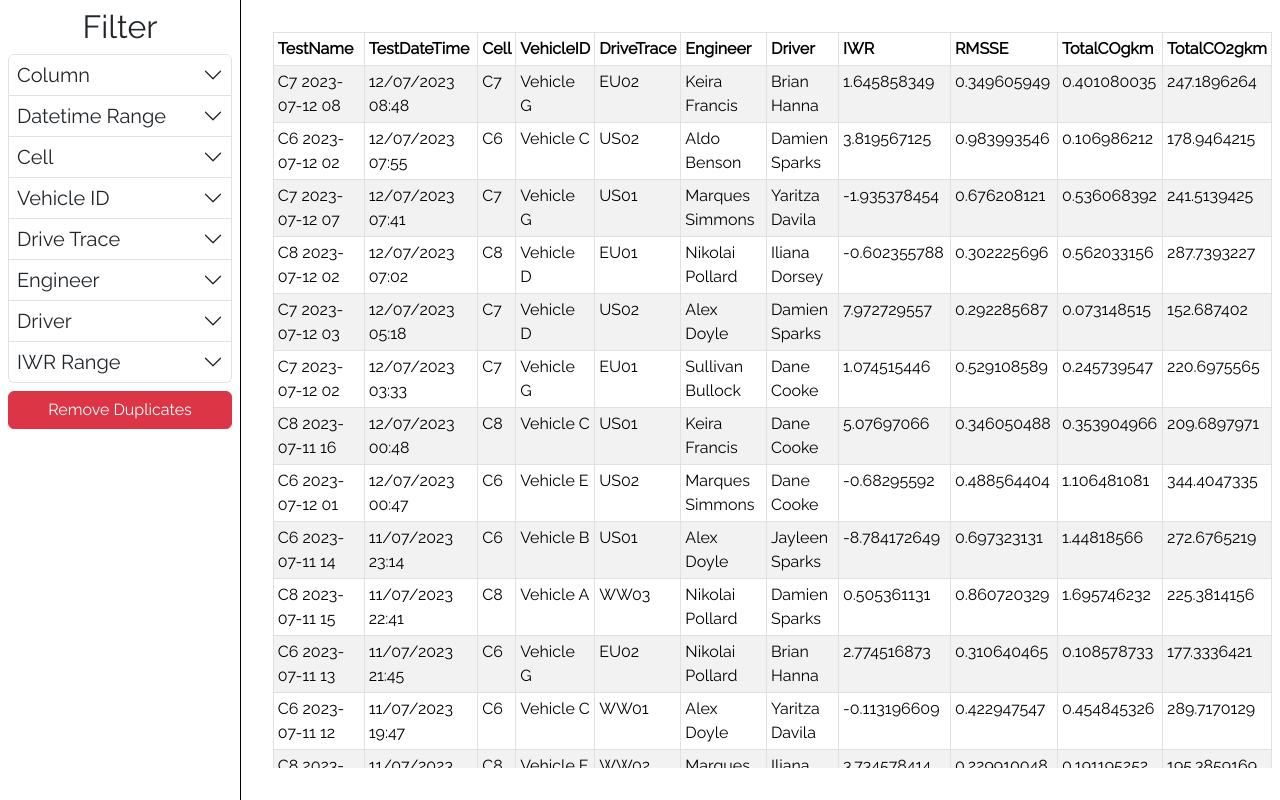
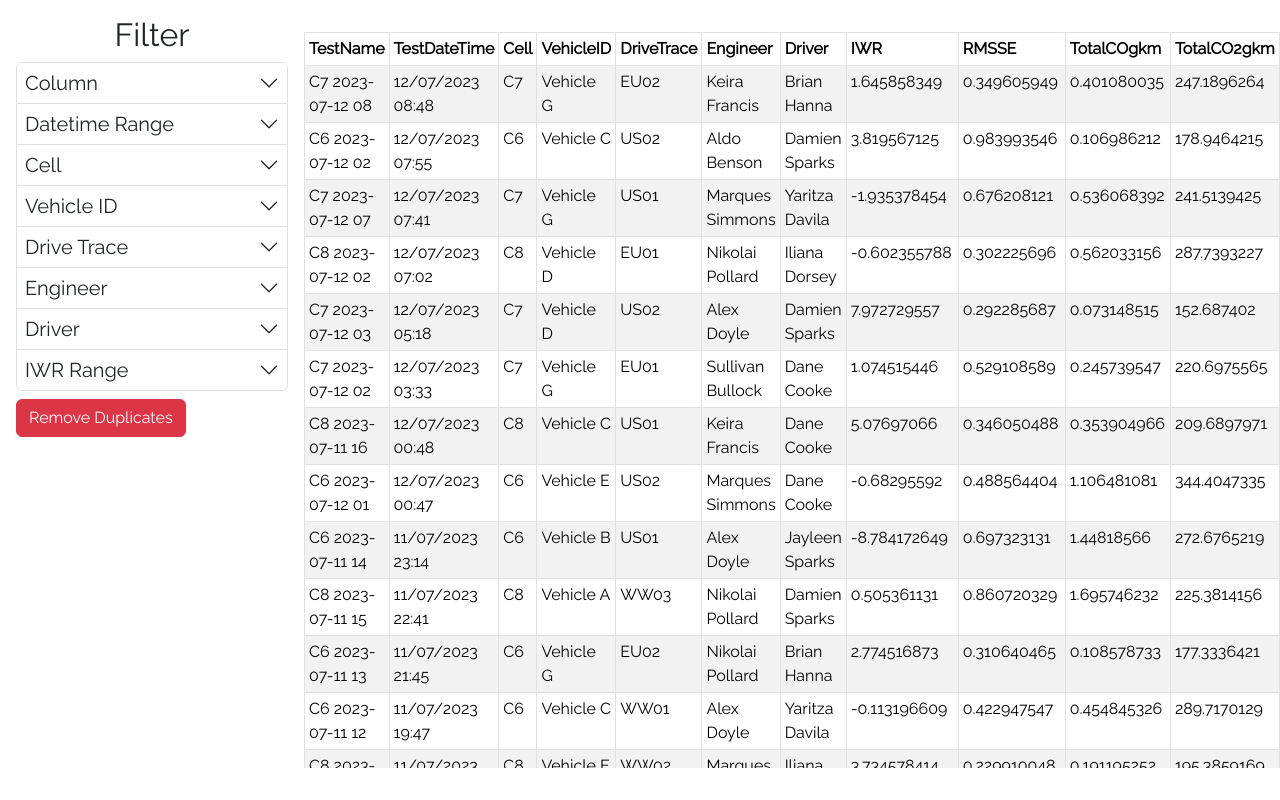
Before and after one commit to bryce-krispies/JLR-test, a React (Create React App) app: page / in a window 1280 px wide. Built offline with nearby package versions, Linux system fonts and the light colour scheme.

Commit message:
Fix filter overflow problem

```diff
--- a/src/components/Sidebar.css
+++ b/src/components/Sidebar.css
@@ -1,10 +1,12 @@
 .sidebar-container {
   height: 100%;
   width: fit-content;
-  min-width: 15rem;
-  padding: 0.5rem;
-  display: flex;
-  flex-direction: column;
+  min-width: 18rem;
+  padding: 1rem;
+  padding-right: 0;
+  display: grid;
+  grid-template-rows: fit-content(100%) auto;
+  gap: 0.5rem;
 }
 
 .accordion-button {
--- a/src/components/Sidebar.jsx
+++ b/src/components/Sidebar.jsx
@@ -293,7 +293,8 @@ function Sidebar(props) {
 
     return (
         <div className="sidebar-container">
-            <h2 style={{margin: "0 auto 0 auto", padding: "0 0 0.5rem 0"}}>Filter</h2>
+            <h2 style={{margin: "0 auto 0 auto"}}>Filter</h2>
+            <div style={{overflowY: "scroll"}}>
                 <Accordion style={{padding: "0 0 0.5rem 0"}}>
                     <ColumnItem/>
                     <DatetimeItem/>
@@ -306,6 +307,7 @@ function Sidebar(props) {
                 </Accordion>
                 <Button variant={props.removeDuplicates ? "success" : "danger"} onClick={() => props.setRemoveDuplicates(!props.removeDuplicates)}>{props.removeDuplicates ? "Bring Back Duplicates" : "Remove Duplicates"}</Button>
             </div>
+        </div>
     );
 }
 
--- a/src/components/Visualization.css
+++ b/src/components/Visualization.css
@@ -2,6 +2,7 @@
     height: 100%;
     width: 100%;
     padding: 2rem;
+    padding-left: 1rem;
     padding-right: 0.5rem;
 }
 
```
Lines whose indentation alone changed are shown as unchanged.
